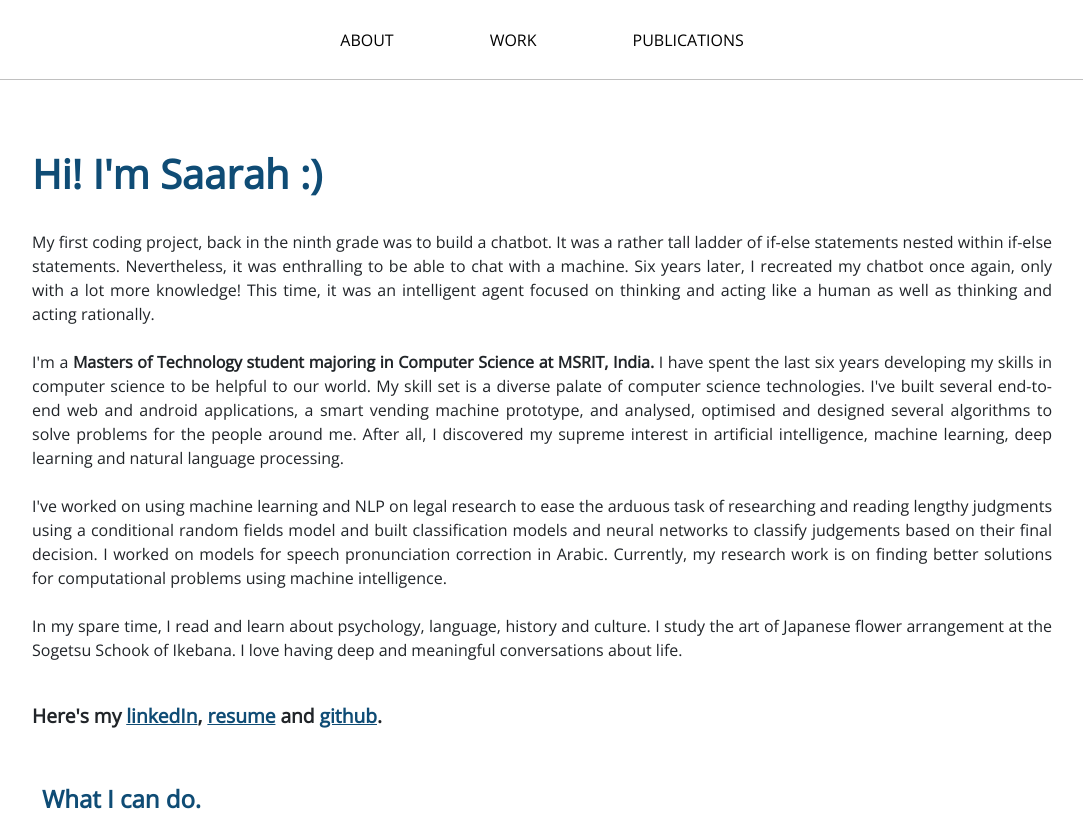
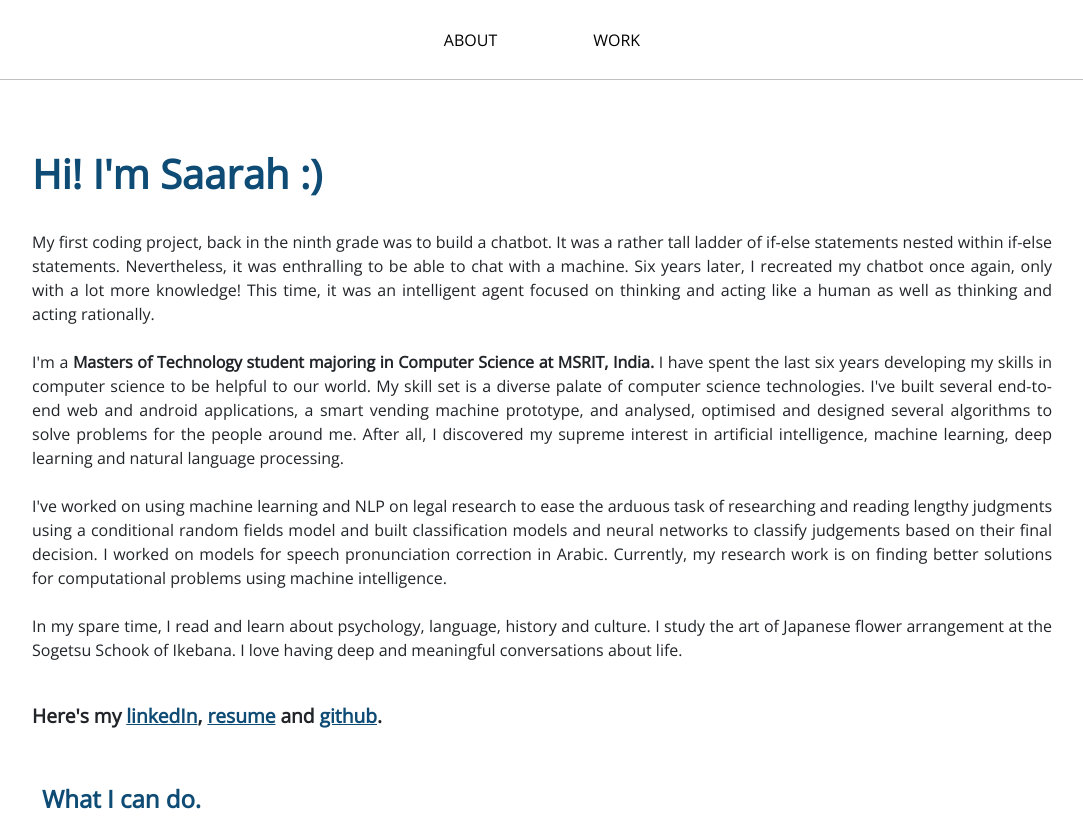
Before and after one commit to saarahasad/saarahasad.github.io, a plain HTML site: page index.html in a window 1280 px wide. Shown: the top 830 px of the page, without its empty margins (98-1181 px from the left). Drawn offline with nearby package versions, Linux system fonts and the light colour scheme; a script that the page names is missing; a web font is replaced by a local one.

Commit message:
Update index.html

```diff
--- a/index.html
+++ b/index.html
@@ -128,9 +128,7 @@ background-color: white;">
                         <a class="nav-link" href="#work">WORK</a>
                     </li>
 
-                    <li class="nav-item  text-center">
-                        <a class="nav-link" href="#publications">PUBLICATIONS</a>
-                    </li>
+
 
                 </ul>
 
@@ -314,8 +312,7 @@ background-color: white;">
     </div>
 
     <div id="publications" class="section" style=" padding-top: 90px;">
-        <h2 class="h1-heading"> PUBLICATIONS
-        </h2>
+
 
         <br />
         <br />
```
